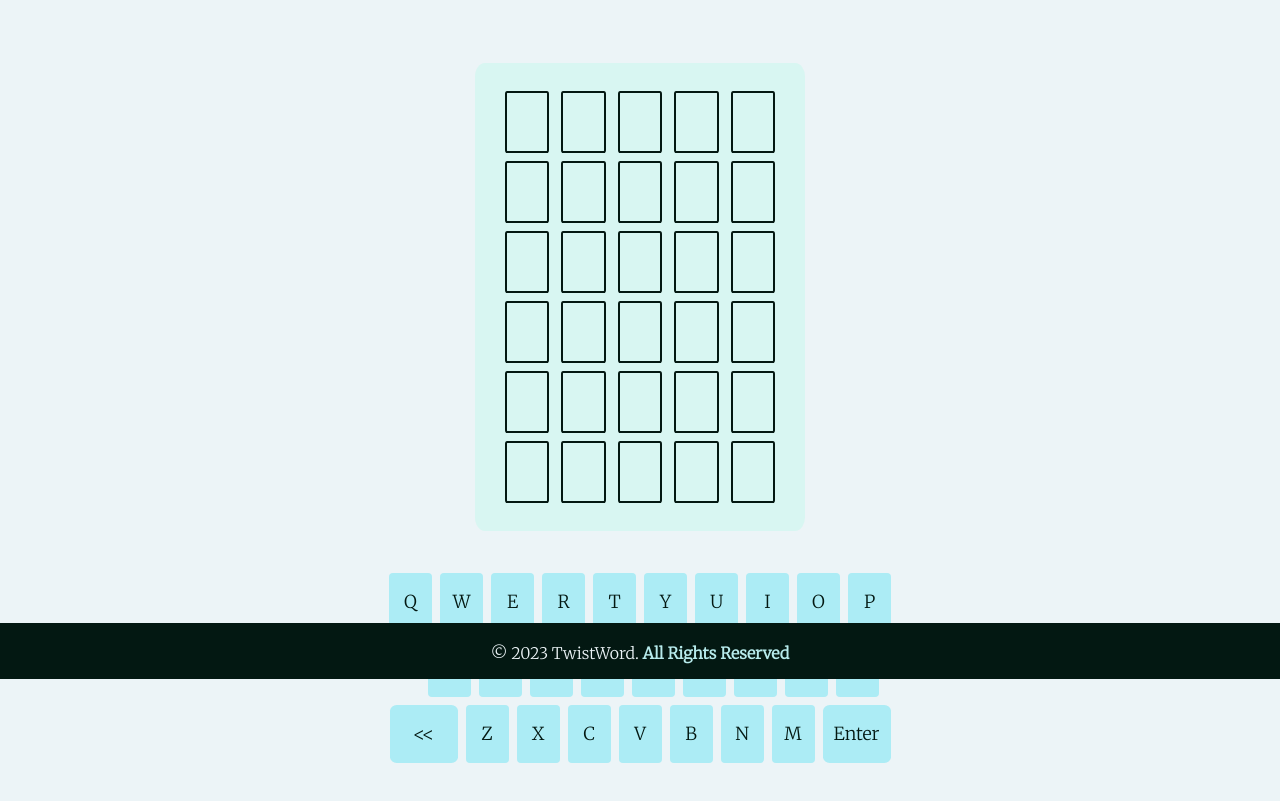
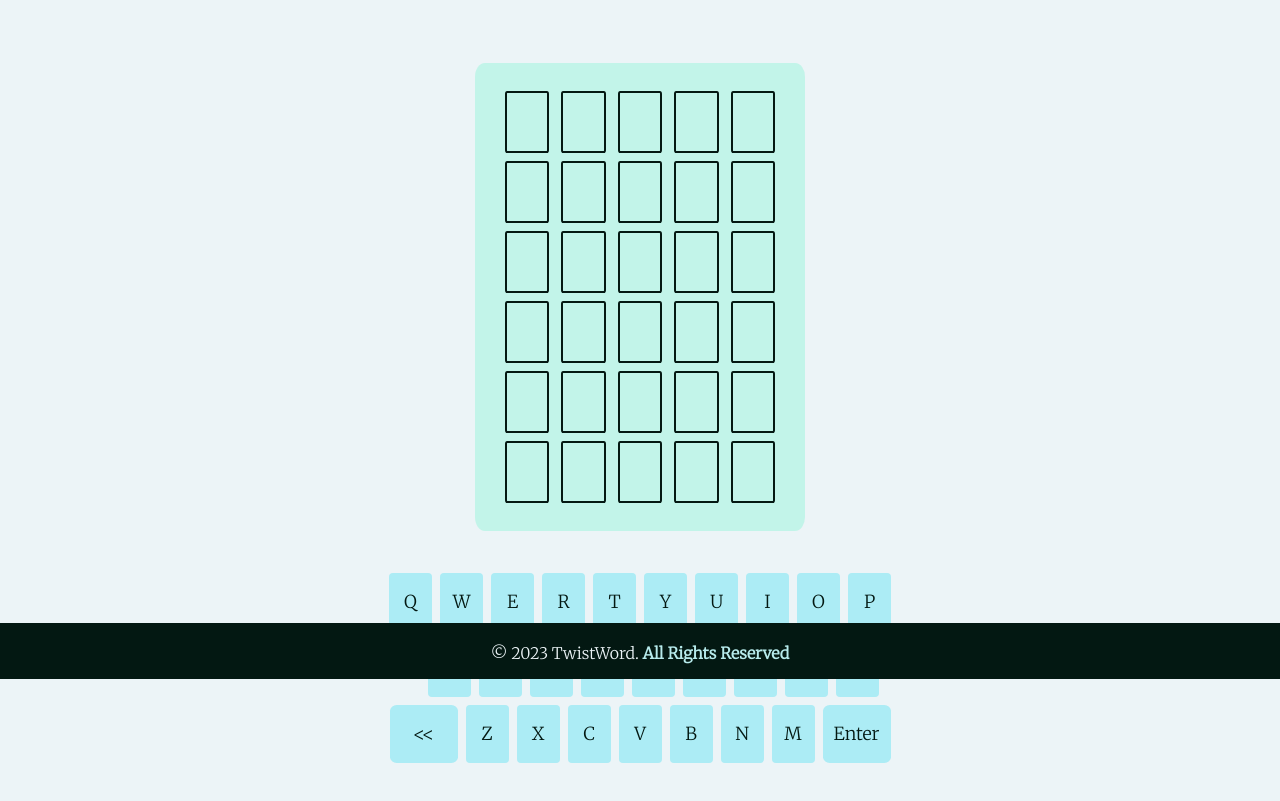
Before and after one commit to GREY-INFOTECH-LTD/TwistWord, a plain HTML site: page index.html in a window 1280 px wide. Shown: the part 121-922 px from the top of the page. Drawn offline with nearby package versions, Linux system fonts and the light colour scheme; a web font is replaced by a local one.

Commit message:
copleted

```diff
--- a/assets/css/style.css
+++ b/assets/css/style.css
@@ -291,7 +291,7 @@ body {
 	flex-wrap: wrap;
 	padding: 1.5em;
 	border-radius: 3%;
-	background-color: rgba(137, 252, 217, 0.2);
+	background-color: rgba(122, 245, 208, 0.363);
 }
 
 .tile {
```
